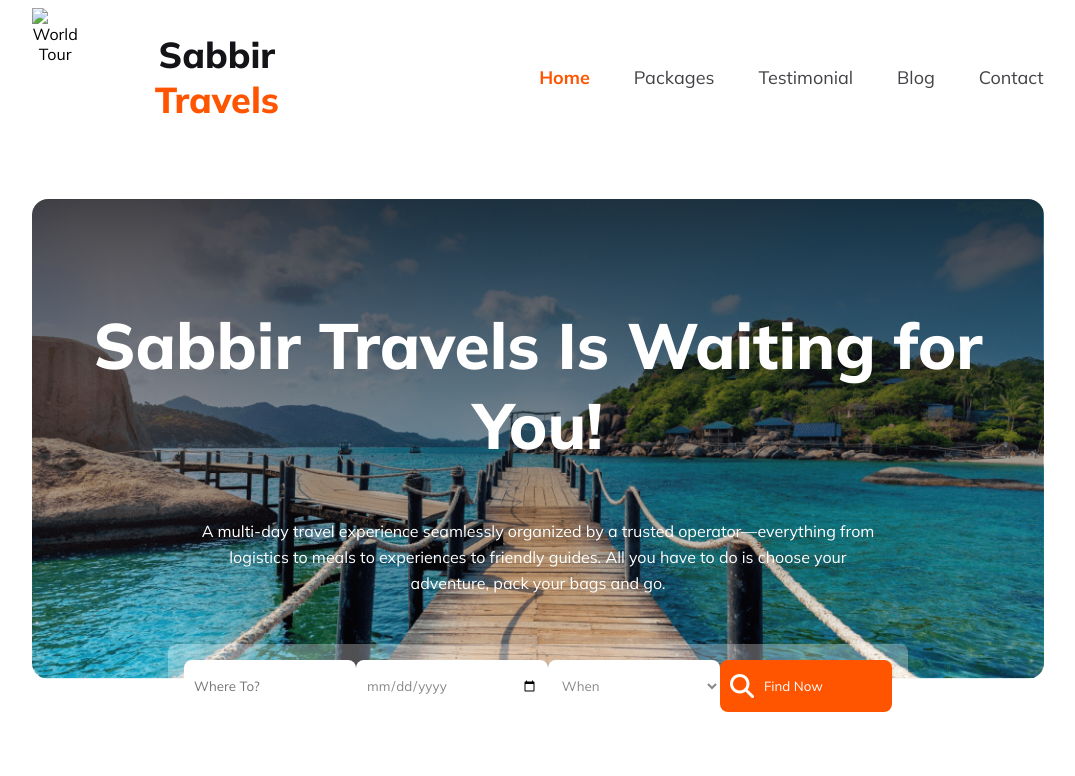
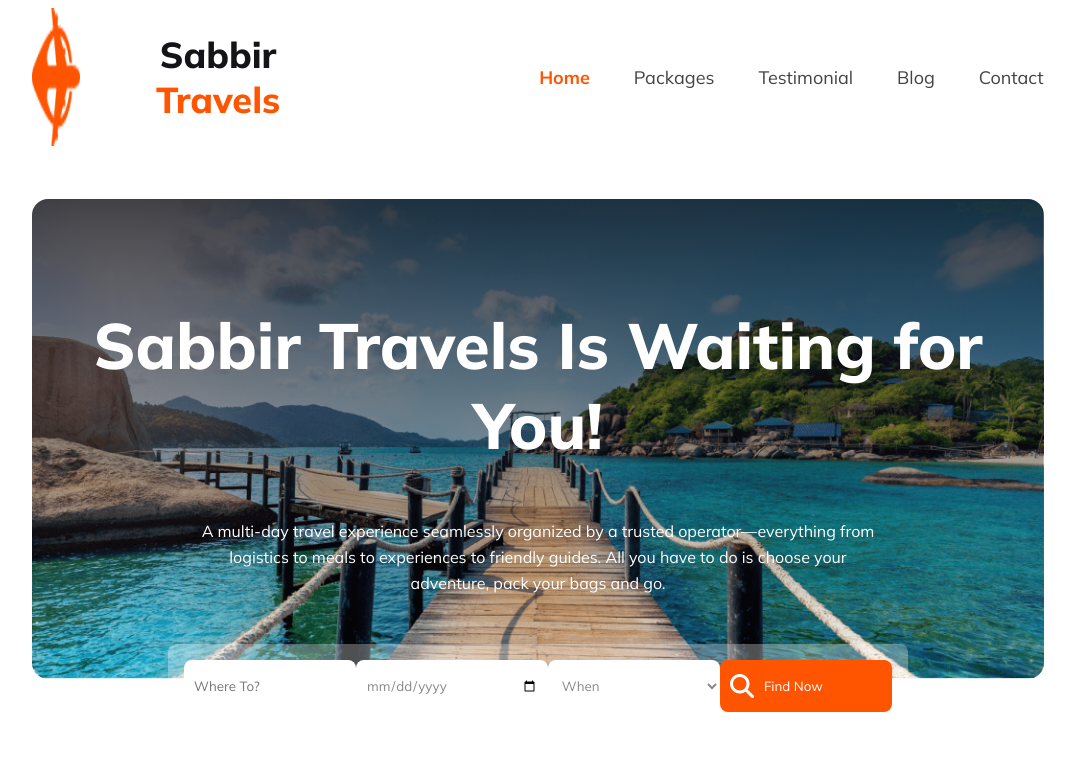
Before and after one commit to Sabbir1996m/bangladesh-travels, a plain HTML site: page index.html in a window 1280 px wide. Shown: the top 776 px of the page, without its empty margins (102-1177 px from the left). Drawn offline with Linux system fonts and the light colour scheme.

Commit message:
added the resolved

```diff
--- a/index.html
+++ b/index.html
@@ -23,7 +23,7 @@
     <header>
       <div class="header-section">
         <div class="logo-section">
-          <img src="Images/logo.svg" alt="World Tour">
+          <img src="Images/Group 40071 (2).png" alt="Sabbir-Travels">
           <h1 class="logo-title">Sabbir <span style="color: #FF5400;">Travels</span></h1>
         </div>
         <div class="menu">
```
